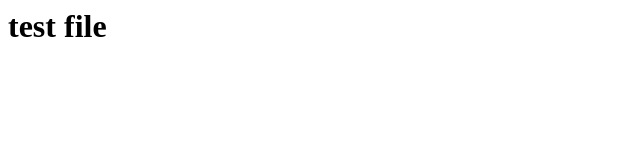
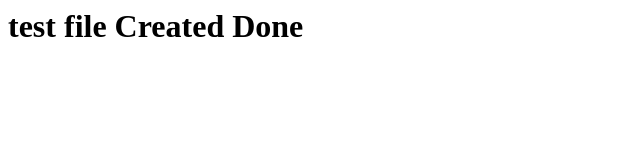
Before and after one commit to Azharkalarickal/pillo, a plain HTML site: page test.html in a window 1280 px wide. Shown: the whole page, without its empty margins (0-640 px from the left). Drawn offline with Linux system fonts and the light colour scheme.

Commit message:
Test modify

```diff
--- a/test.html
+++ b/test.html
@@ -2,7 +2,7 @@
 
   <body>
 
-  <h1> test file</h1>
+  <h1> test file Created Done</h1>
 
 
 
```
